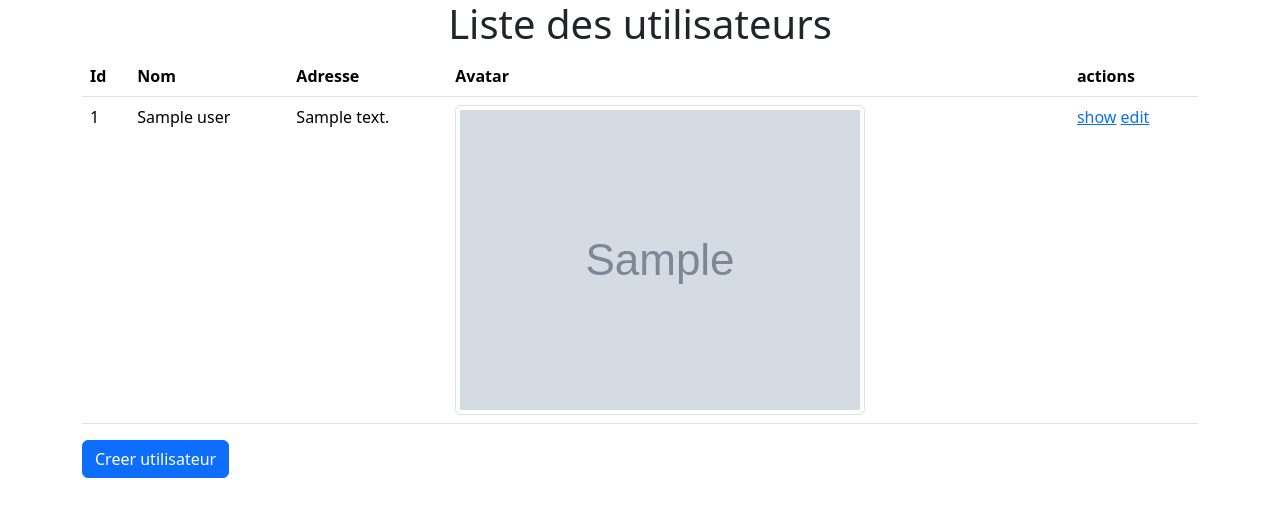
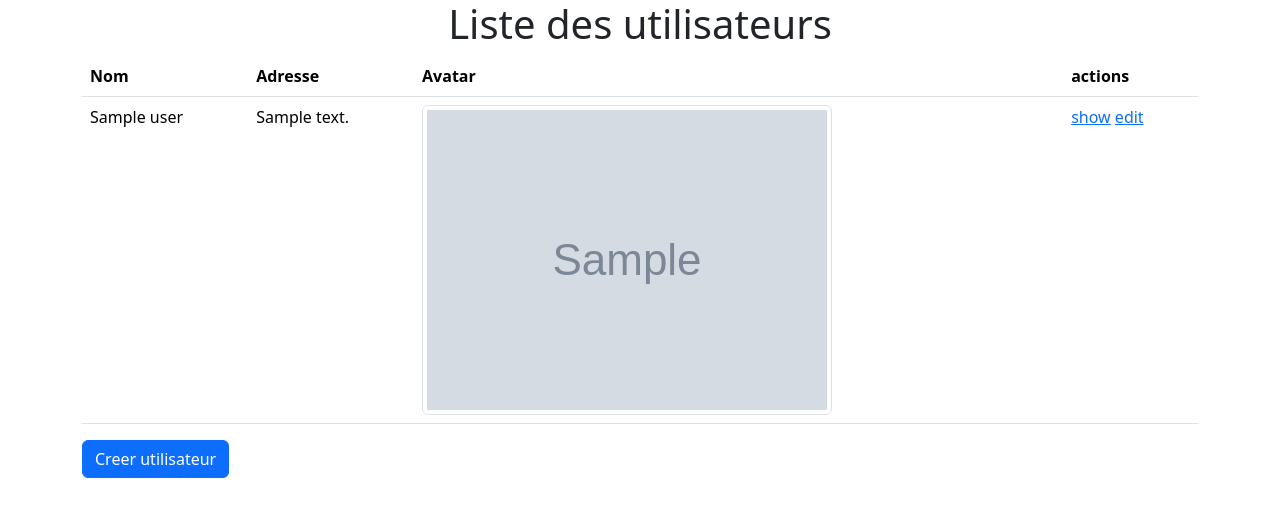
Before and after one commit to KevLgl/test-symfony-kl, a Symfony app: template templates/user/index.html.twig in a window 1280 px wide. Shown: the top 517 px of the page. Run offline with Twig, Linux system fonts and the light colour scheme; the template is opened without the code that fills it: most values are stand-ins (such as "Sample title", 1, 10 or a date in 2020); grey boxes marked "Sample" are stand-in pictures; some libraries are stand-ins or nearby versions.

Commit message:
feat: petites corrections front

```diff
--- a/templates/user/edit.html.twig
+++ b/templates/user/edit.html.twig
@@ -7,7 +7,5 @@
 
     {{ include('user/_form.html.twig', {'button_label': 'Update'}) }}
 
-    <a href="{{ path('app_user_index') }}" class="btn btn-secondary">Revenir à la liste</a>
-
     {{ include('user/_delete_form.html.twig') }}
 {% endblock %}
--- a/templates/user/index.html.twig
+++ b/templates/user/index.html.twig
@@ -12,7 +12,6 @@
         <table class="table">
             <thead>
             <tr>
-                <th>Id</th>
                 <th>Nom</th>
                 <th>Adresse</th>
                 <th>Avatar</th>
@@ -22,7 +21,6 @@
             <tbody>
             {% for user in users %}
                 <tr>
-                    <td>{{ user.id }}</td>
                     <td>{{ user.name }}</td>
                     <td>{{ user.address }}</td>
                     <td>
--- a/templates/user/show.html.twig
+++ b/templates/user/show.html.twig
@@ -28,6 +28,9 @@
                 </tbody>
             </table>
 
+            <img src="{{ asset('uploads/' ~ user.getFilepath) }}" alt="Avatar" class="img-fluid img-thumbnail">
+
+
             <div class="d-flex justify-content-between">
                 <a href="{{ path('app_user_index') }}" class="btn btn-secondary mx-2">Revenir à la liste</a>
                 <a class="btn btn-info mx-2" href="{{ path('app_user_edit', {'id': user.id}) }}">Editer</a>
```
Also changed, not shown: README.md, public/uploads/64f70f785003d.png (deleted).
